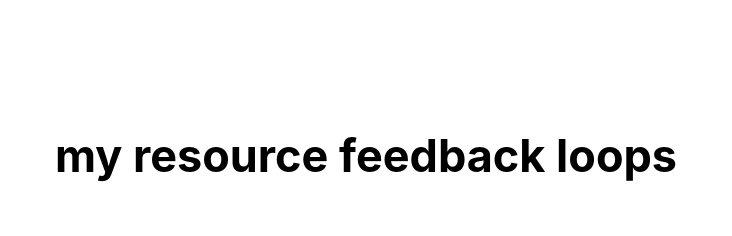
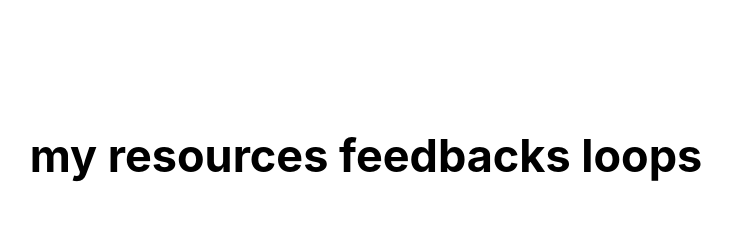
Before and after one commit to nonlin-lin-chaos-order-etc-etal/myresourcefeedbackloops_now_sh_gatsby_GPLv3, a Gatsby site: page / in a window 1280 px wide. Shown: the top 236 px of the page, without its empty margins (274-1006 px from the left). Built offline with nearby package versions, Linux system fonts and the light colour scheme; Gatsby itself is replaced by a stand-in of ours; no server answers.

Commit message:
Update index.js

```diff
--- a/src/pages/index.js
+++ b/src/pages/index.js
@@ -17,7 +17,7 @@ function Index() {
       <Helmet>
         <title>myresourcefeedbackloops.now.sh</title>
       </Helmet>
-      <h1>my resource feedback loops</h1>
+      <h1>my resources feedbacks loops</h1>
       <p>(* <a href="https://myzone.now.sh/">the central site</a> *)</p>
       <p>(* <a href="https://github.com/nonlin-lin-chaos-order-etc-etal/myresourcefeedbackloops_now_sh_gatsby_GPLv3">this site's GPL3 source code repo at GitHub</a> *)</p>
       <h2>
```
